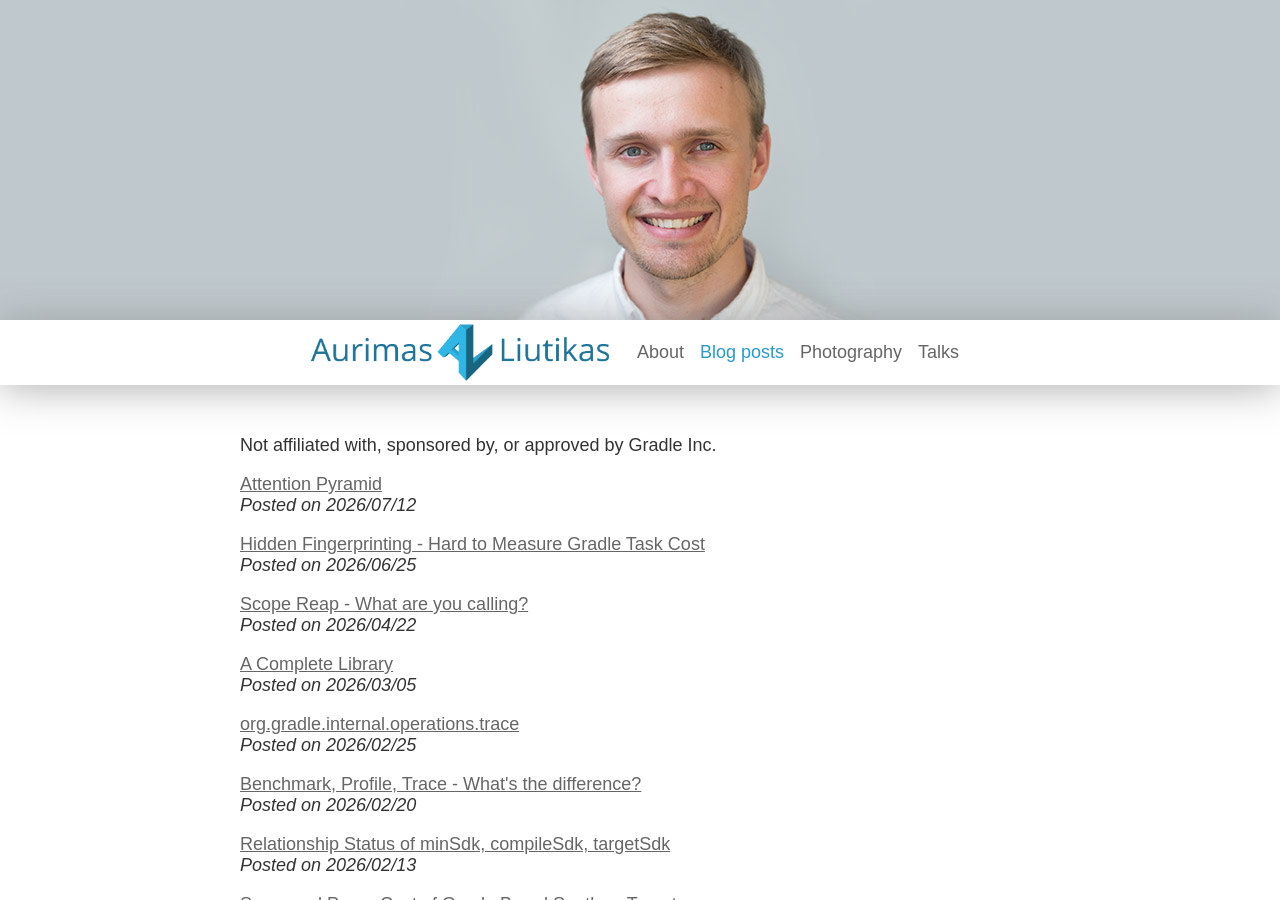
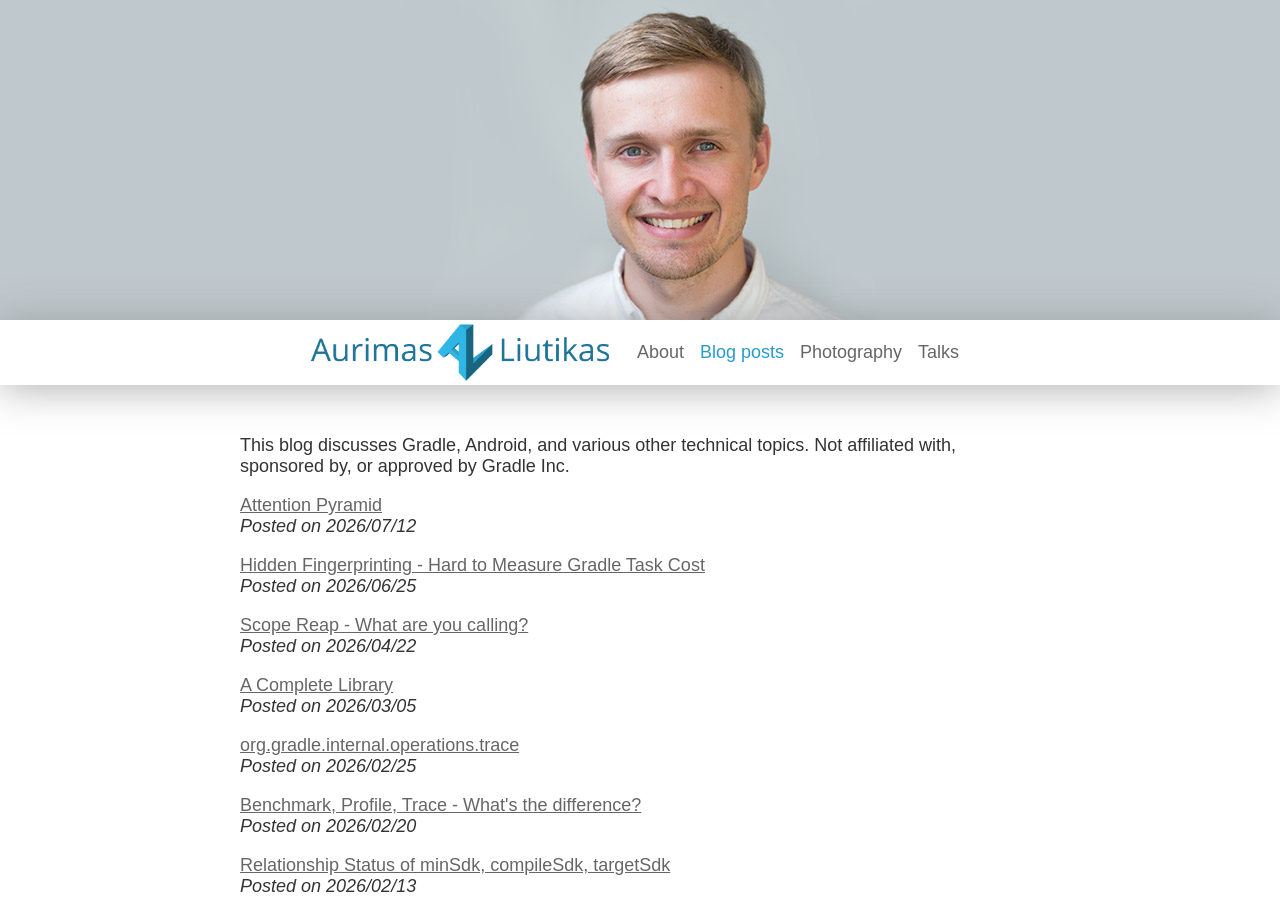
Before and after one commit to liutikas/liutikas.github.io, a Jekyll site: the page built from blog-posts.md, in a window 1280 px wide and 900 px high. Built offline with Jekyll 4.4.1, drawn with Linux system fonts in a browser that asks for light colours.

Commit message:
Update blog-posts.html

```diff
--- a/_layouts/blog-posts.html
+++ b/_layouts/blog-posts.html
@@ -2,7 +2,7 @@
 layout: default
 ---
 <article class="post">
-  <div>Not affiliated with, sponsored by, or approved by Gradle Inc.</div>
+  <div>This blog discusses Gradle, Android, and various other technical topics. Not affiliated with, sponsored by, or approved by Gradle Inc.</div>
 
   <div class="post-content">
     {% for post in site.posts %}
```
